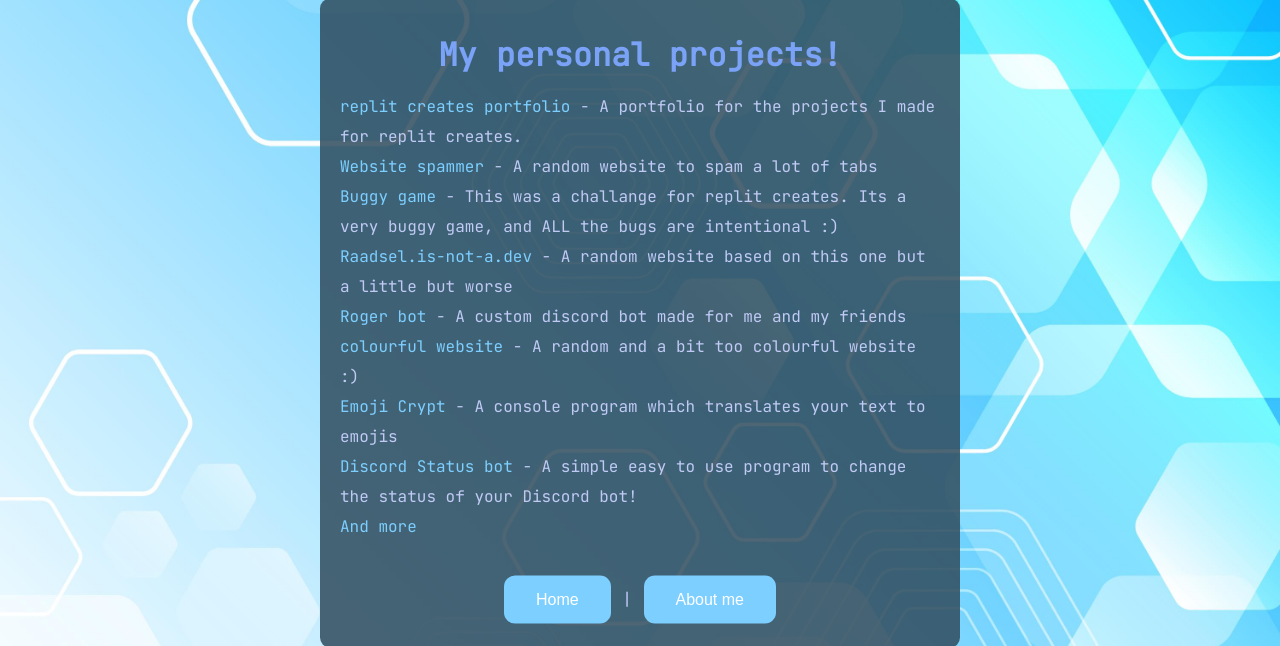
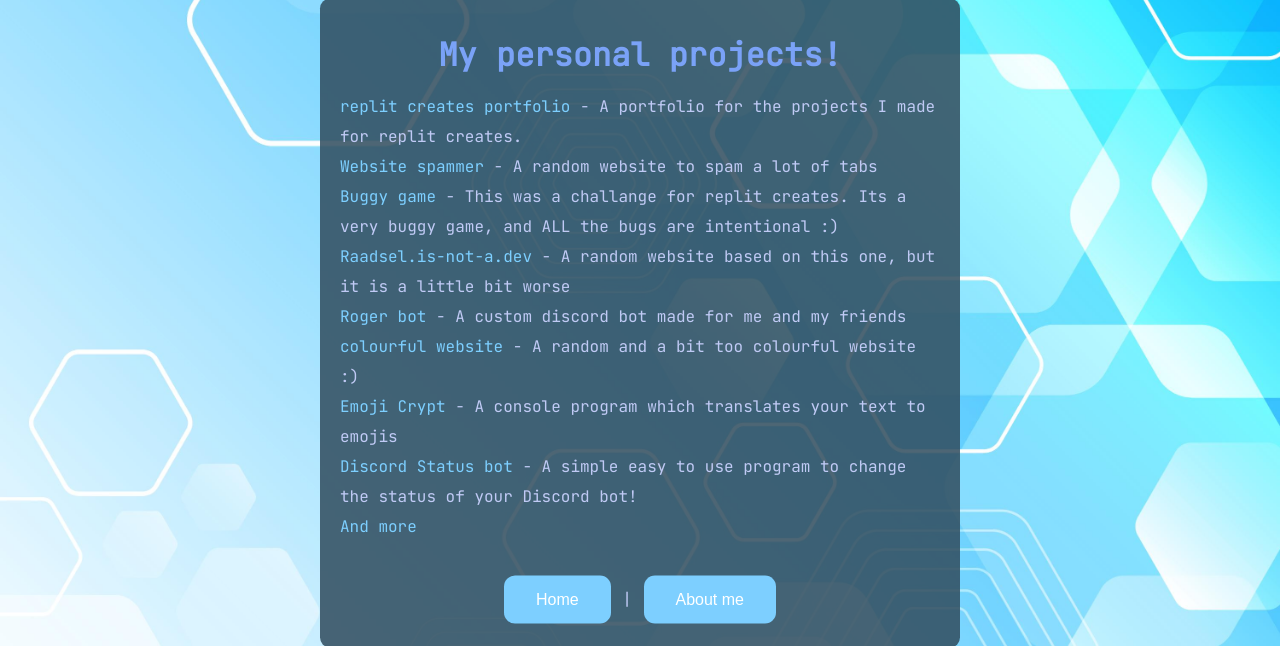
Before and after one commit to Raadsl/Personal-Website-PW, a Flask app: page /projects in a window 1280 px wide. Shown: the part 77-723 px from the top of the page. Run offline with Flask 2, Linux system fonts and the light colour scheme.

Commit message:
fixed grammer mistake projects.html

```diff
--- a/templates/projects.html
+++ b/templates/projects.html
@@ -30,7 +30,7 @@
                     <a href="https://replit.com/@Raadsel/buggy?v=1">Buggy game</a> - This was a challange for replit creates. Its a very buggy game, and ALL the bugs are intentional :)
                 </li>
                  <li>
-                    <a href="https://raadsel.is-not-a.dev">Raadsel.is-not-a.dev</a> - A random website based on this one but a little but worse
+                    <a href="https://raadsel.is-not-a.dev">Raadsel.is-not-a.dev</a> - A random website based on this one, but it is a little bit worse
                 </li>
                 <li>
                     <a href="https://replit.com/@Raadsel/ROGER?v=1">Roger bot</a> - A custom discord bot made for me and my friends
```
